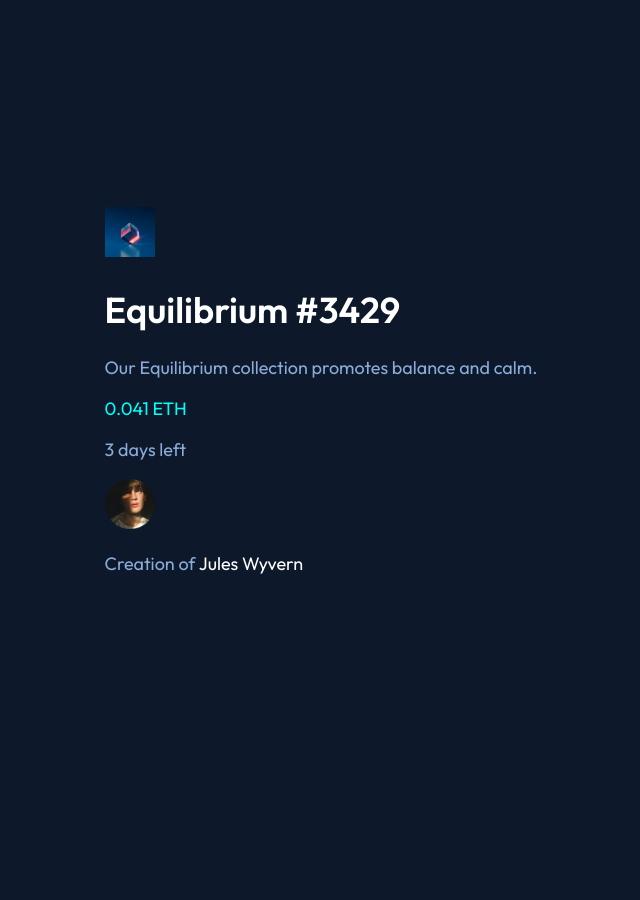
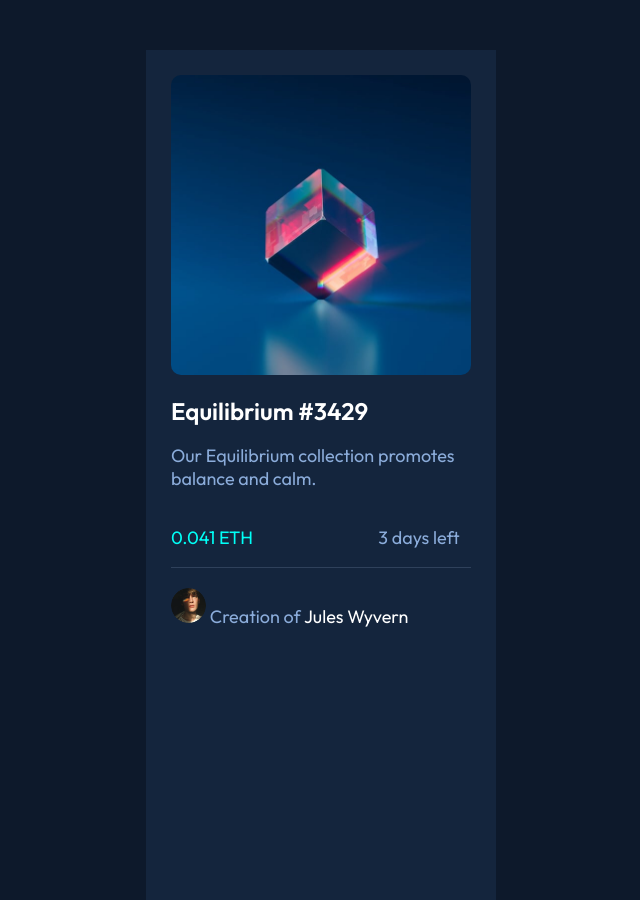
Before and after one commit to zahir112004/CardChallenge, a plain HTML site: page index.html in a window 1280 px wide. Shown: the whole page, without its empty margins (319-959 px from the left). Before the commit the page ends 800 px from the top, so only its background shows below. Drawn offline with Linux system fonts and the light colour scheme.

Commit message:
=third commit

```diff
--- a/index.html
+++ b/index.html
@@ -11,28 +11,22 @@
 
 <body>
     <div class="card">
-        <img src="images/image-equilibrium.jpg" alt="">
+        <img src="images/image-equilibrium.jpg" alt="" class="main-img">
         <h1>Equilibrium #3429 </h1>
 
-        <p> Our Equilibrium collection promotes balance and calm.</p>
+        <p class="main-text"> Our Equilibrium collection promotes balance and calm.</p>
 
 
         <p class="left">0.041 ETH</p>
         <p class="right">3 days left</p>
+
+        <div class="line"></div>
 
         <div class="creation">
             <img src="images/image-avatar.png" alt="">
             <p>Creation of <span>Jules Wyvern</span></p>
         </div>
     </div>
-
-
-
-
-    <!-- <div class="attribution">
-        Challenge by <a href="https://www.frontendmentor.io?ref=challenge" target="_blank">Frontend Mentor</a>.
-        Coded by <a href="#">Your Name Here</a>.
-    </div> -->
 </body>
 
 </html>
--- a/style.css
+++ b/style.css
@@ -11,7 +11,7 @@
 
 body{
     margin: 0;
-    padding: 0;
+    padding: 50px 0;
     box-sizing: border-box;
     font-family: 'Outfit', sans-serif;
     font-size: 18px;
@@ -26,23 +26,71 @@ span {
     color: var(--white);
 }
 
-/* .card {
+.card {
+    background-color: var(--card-bg);
+    padding: 25px;
+    min-height: 100vh;
+}
 
-} */
+.card .main-img {
+    height: 300px;
+    width: 300px;
+    border-radius: 10px 10px 10px 10px;
+}
+
+.card h1 {
+    font-size: 24px;
+}
 
 .card p {
     color: var(--soft-blue);
+    align-content: flex-start;
+}
+
+.card .main-text {
+    max-width: 300px;
 }
 
 .card .left {
     color: var(--cyan);
+    display: inline-block;
+    text-align: left;
+    width: 50%;
+}
+
+.card .right {
+    text-align: right;
+    display: inline-block;
+    width: 45%;
 }
 
 .card h1 {
     color: var(--white);
 }
 
-img {
-    height: 50px;
-    width: 50px;
+.line {
+    height: 0.5px;
+    width: 100%;
+    background-color: var(--line);
+    margin-bottom: 20px;
 }
+
+.card .creation::before {
+    height: 20px;
+    width: 100%;
+    background-color: #fff;
+}
+
+.card .creation img {
+    display: inline-block;
+    border-radius: 50%;
+    border-color: #ffffff;
+    height: 35px;
+    width: 35px;
+}
+
+.card .creation p {
+    display: inline-block;
+    text-align: center;
+    margin: 0;
+}
```
